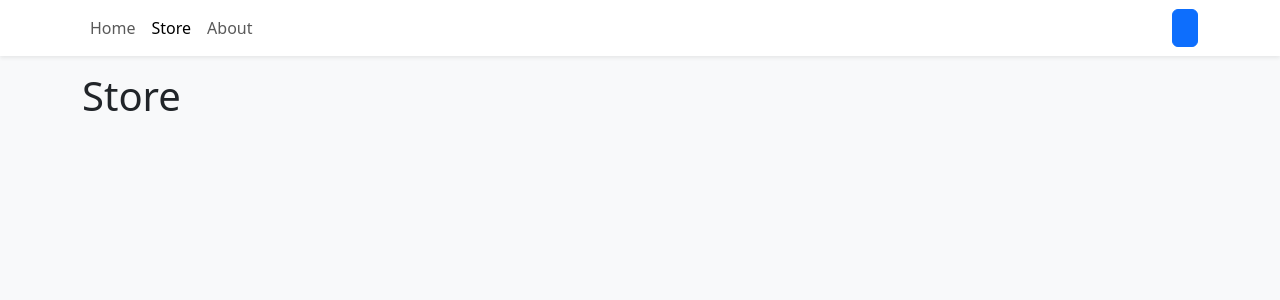
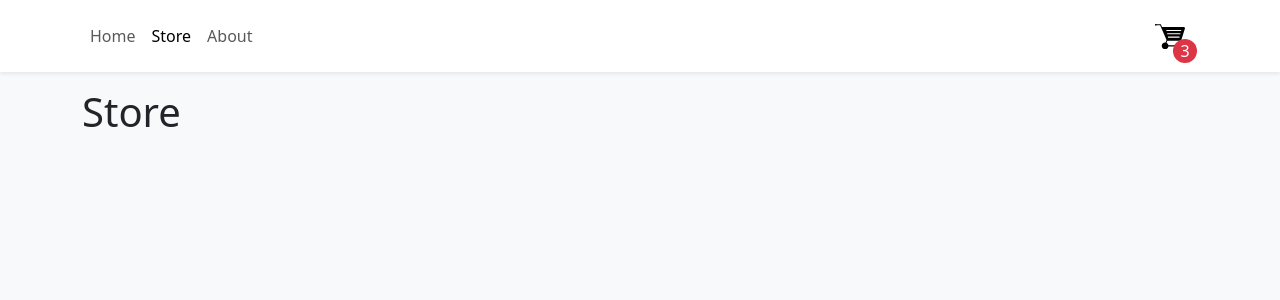
Before and after one commit to BenJohnsonFullStack/shopping-cart, a React (Vite) app: page /store in a window 1280 px wide. Shown: the top 300 px of the page. Built offline with nearby package versions, Linux system fonts and the light colour scheme.

Commit message:
cart icon and sticky nav

```diff
--- a/src/components/Navbar.tsx
+++ b/src/components/Navbar.tsx
@@ -4,7 +4,7 @@ import { CartIcon } from "./svg";
 
 export function Navbar() {
   return (
-    <NavbarBs className="bg-white shadow-sm mb-3">
+    <NavbarBs sticky="top" className="bg-white shadow-sm mb-3">
       <Container>
         <Nav className="me-auto">
           <Nav.Link to="/" as={NavLink}>
@@ -17,8 +17,24 @@ export function Navbar() {
             About
           </Nav.Link>
         </Nav>
-        <Button>
+        <Button
+          style={{ width: "3.5rem", height: "3.5rem", position: "relative" }}
+          variant="outline-none"
+        >
           <CartIcon />
+          <div
+            className="rounded-circle bg-danger d-flex justify-content-center align-items-center"
+            style={{
+              color: "white",
+              width: "1.5rem",
+              height: "1.5rem",
+              position: "absolute",
+              bottom: 0,
+              right: 0,
+            }}
+          >
+            3
+          </div>
         </Button>
       </Container>
     </NavbarBs>
```
